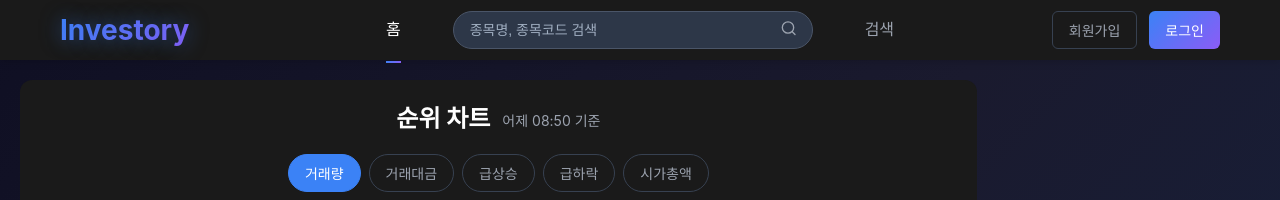
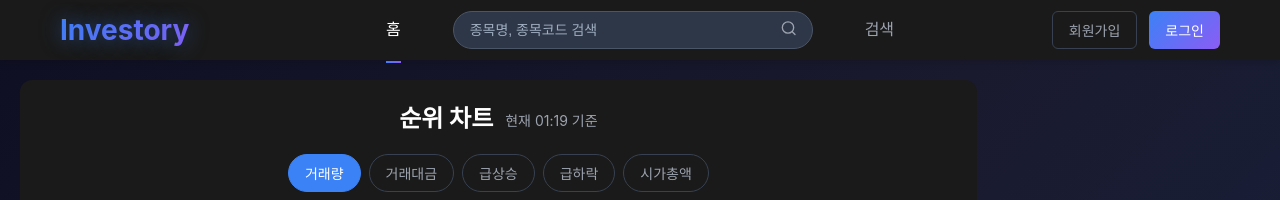
Before and after one commit to msa2-middle/investory_front, a Vue app: page / in a window 1280 px wide. Shown: the top 200 px of the page. Built offline with nearby package versions, Linux system fonts and the light colour scheme; no server answers.

Commit message:
feat: 현재시간 표시

```diff
--- a/src/components/StockRealtimeChart.vue
+++ b/src/components/StockRealtimeChart.vue
@@ -3,7 +3,7 @@
     <div class="chart-header">
       <div class="time-info">
         <h2 class="time-title">순위 차트</h2>
-        <span class="current-time">어제 {{ currentTime }} 기준</span>
+        <span class="current-time">현재 {{ currentTime }} 기준</span>
       </div>
 
       <div class="chart-tabs">
@@ -17,12 +17,7 @@
         </button>
       </div>
 
-      <!-- <div class="chart-actions">
-        <button class="action-btn">
-          <span class="icon">📊</span>
-          투자위험 주식 숨기기
-        </button>
-      </div> -->
+
     </div>
 
     <div class="time-filter">
@@ -56,6 +51,7 @@
         <div v-else-if="stockData.length === 0" class="no-data-message">
           해당 랭킹 데이터가 없습니다.
         </div>
+
         <div
           v-for="(stock, index) in stockData"
           :key="stock.code"
@@ -130,7 +126,7 @@ export default {
   name: 'StockRealtimeChart',
   data() {
     return {
-      currentTime: '08:50',
+      currentTime: '',
       activeTab: 'volume-rank',
       activePeriod: '1일',
       tabs: [
@@ -147,8 +143,11 @@ export default {
       totalPages: 1,
       currentPage: 0,
       pageSize: 10,
+      timer: null,
     };
   },
+
+
   computed: {
     visiblePages() {
       // 항상 1, 마지막 페이지는 별도 표시. 중간만 반환
@@ -183,9 +182,20 @@ export default {
     }
   },
   mounted() {
+    this.updateCurrentTime();
+    this.timer = setInterval(this.updateCurrentTime, 60000);
     this.fetchStockData(this.activeTab, 0);
   },
+  beforeUnmount() {
+    if (this.timer) clearInterval(this.timer);
+  },
   methods: {
+    updateCurrentTime() {
+      const now = new Date();
+      const hh = String(now.getHours()).padStart(2, '0');
+      const mm = String(now.getMinutes()).padStart(2, '0');
+      this.currentTime = `${hh}:${mm}`;
+    },
     async fetchStockData(tabId, page = 0) {
       this.isLoading = true;
       this.error = null;
```
